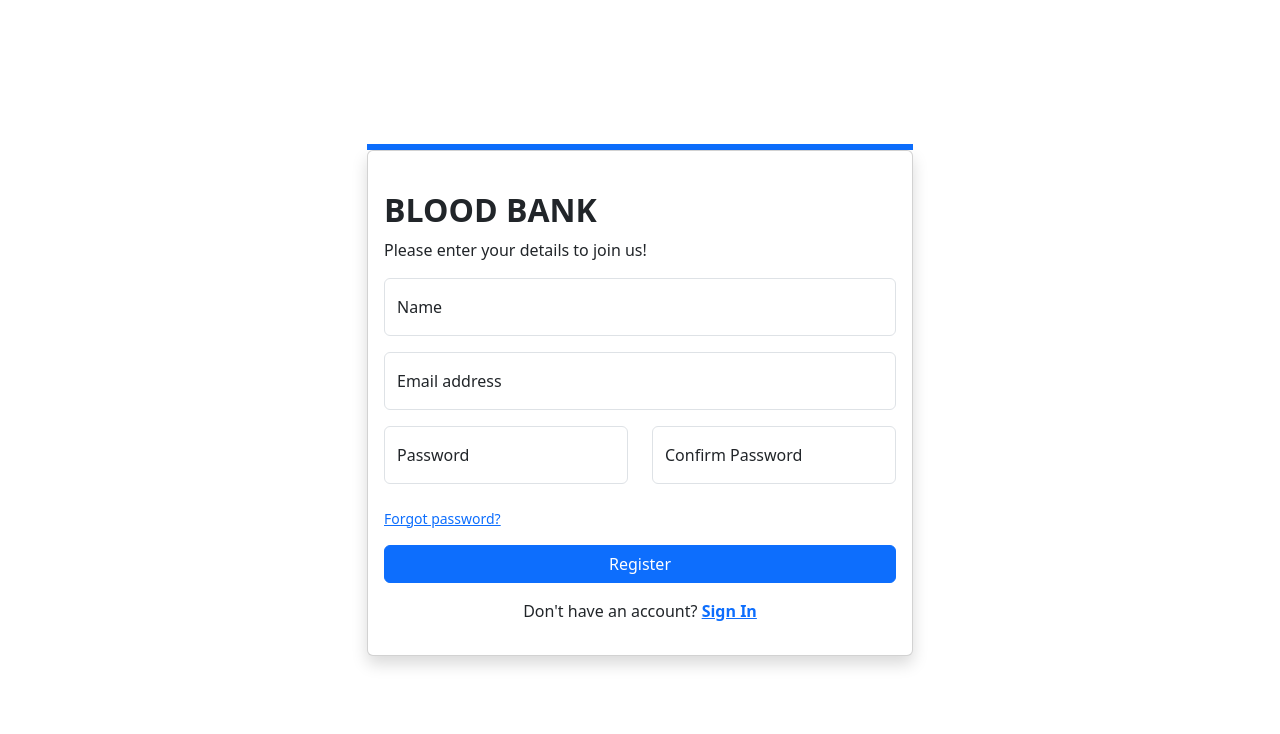
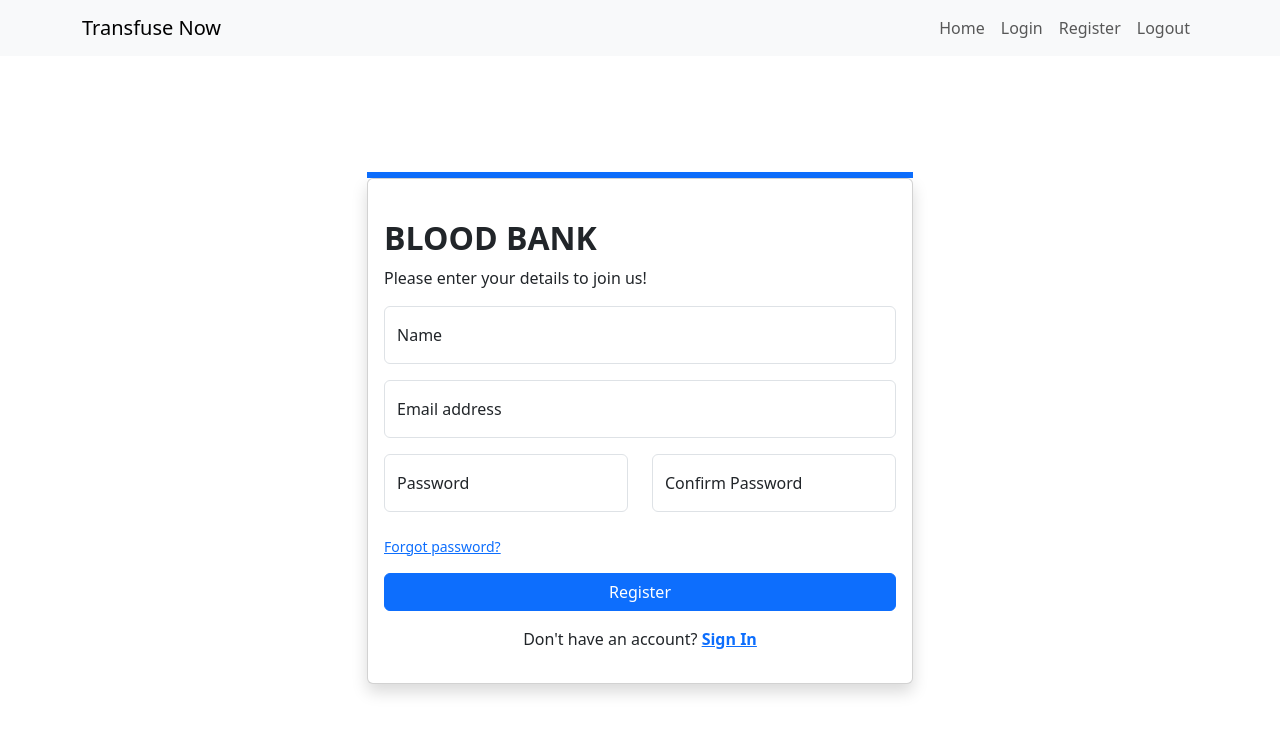
Before and after one commit to aditya6700/Blood-Bank-System, a React (Create React App) app in the folder client/: page /register in a window 1280 px wide. Shown: the top 734 px of the page. Built offline with nearby package versions, Linux system fonts and the light colour scheme.

Commit message:
Navigation Bar added

```diff
--- /dev/null
+++ b/client/src/components/NavigationBar.jsx
@@ -0,0 +1,24 @@
+import React from 'react';
+import {Container, Nav, Navbar} from 'react-bootstrap';
+
+export default function NavigationBar() {
+
+  return (
+    <>
+      <Navbar collapseOnSelect expand="md" className="bg-body-tertiary">
+      <Container>
+        <Navbar.Brand href="#home">Transfuse Now</Navbar.Brand>
+        <Navbar.Toggle aria-controls="responsive-navbar-nav" />
+        <Navbar.Collapse id="responsive-navbar-nav">
+          <Nav className="ms-auto">
+            <Nav.Link href="#deets">Home</Nav.Link>
+            <Nav.Link href="/login">Login</Nav.Link>
+            <Nav.Link href="#pricing">Register</Nav.Link>
+            <Nav.Link href="#pricing">Logout</Nav.Link>
+          </Nav>
+        </Navbar.Collapse>
+      </Container>
+    </Navbar>
+    </>
+  )
+}
--- a/client/src/index.css
+++ b/client/src/index.css
@@ -8,3 +8,7 @@
   box-sizing: border-box;
   padding: 0;
 }
+
+.full-height-row {
+  min-height: calc(100vh - 56px);
+}
--- a/client/src/pages/Register.jsx
+++ b/client/src/pages/Register.jsx
@@ -1,10 +1,13 @@
 import React from 'react';
 import { Container, Row, Form, FloatingLabel, Button, Card, Col } from 'react-bootstrap';
+import NavigationBar from '../components/NavigationBar';
 
 export const Register = () => {
   return (
+    <>
+      <NavigationBar />
       <Container className='form-container' fluid="md" >
-      <Row className="vh-100 d-flex justify-content-center align-items-center">
+        <Row className="d-flex justify-content-center align-items-center full-height-row">
           <Col md={8} lg={6} xs={12}>
             <div className="border border-3 border-primary"></div>
             <Card className="shadow">
@@ -70,5 +73,6 @@
           </Col>
         </Row>
       </Container>
+    </>
   );
 }
```
Lines whose indentation alone changed are shown as unchanged.
